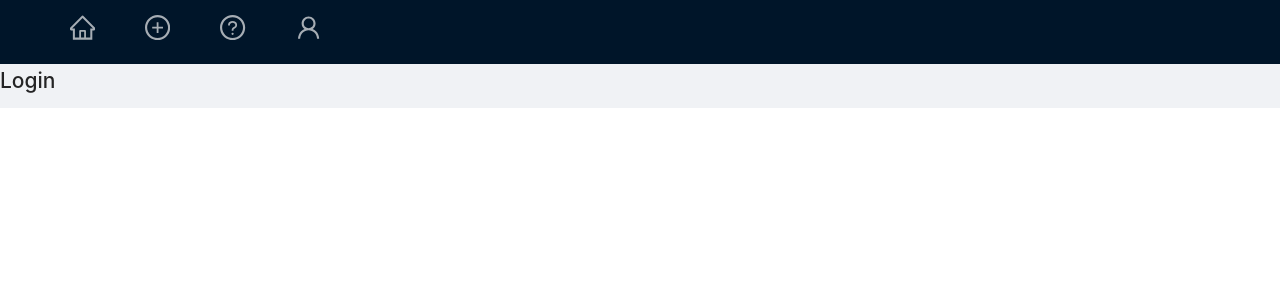
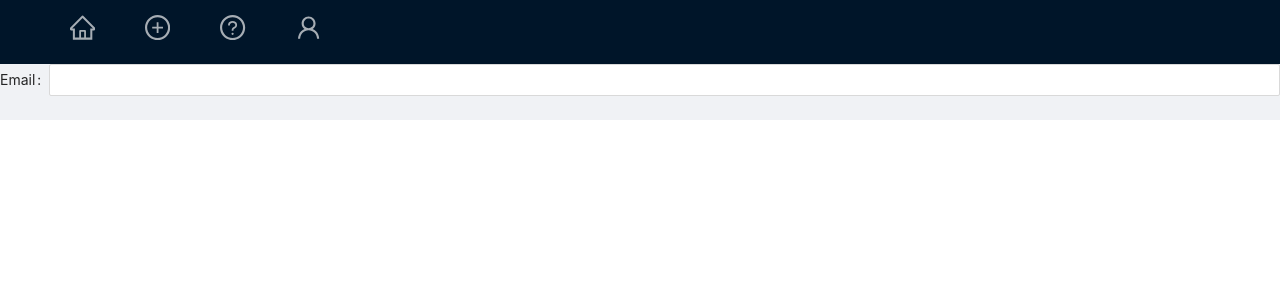
Before and after one commit to stolomeo/my-restaurant-list, a React (Create React App) app: page /login in a window 1280 px wide. Shown: the top 300 px of the page. Built offline with nearby package versions, Linux system fonts and the light colour scheme.

Commit message:
Create Login component

```diff
--- a/package.json
+++ b/package.json
@@ -8,6 +8,7 @@
     "@testing-library/react": "^13.2.0",
     "@testing-library/user-event": "^13.5.0",
     "antd": "^4.20.5",
+    "firebase": "^9.8.1",
     "react": "^18.1.0",
     "react-dom": "^18.1.0",
     "react-router-dom": "^6.3.0",
--- a/src/App.js
+++ b/src/App.js
@@ -3,6 +3,7 @@ import { Layout } from "antd";
 import Menubar from "./components/Menubar";
 import { Route, Routes } from "react-router-dom";
 import RestaurantPage from "./components/RestaurantPage";
+import Login from "./components/Login";
 
 function App() {
   const { Header, Content } = Layout;
@@ -19,7 +20,7 @@ function App() {
           />
           <Route path="/Random" element={<h1>Random</h1>} />
           <Route path="/add" element={<h1>Add restaurant</h1>} />
-          <Route path="/login" element={<h1>Login</h1>} />
+          <Route path="/login" element={<Login />} />
           <Route path="/" element={<RestaurantList />} />
         </Routes>
       </Content>
--- /dev/null
+++ b/src/components/Login.js
@@ -0,0 +1,26 @@
+import React from "react";
+import { initializeApp } from "firebase/app";
+import { Button, Form, Input } from "antd";
+
+const firebaseConfig = {
+  apiKey: "AIzaSyDfBGbR5P2Foh82CQrpoJm_gHXOrPxaHes",
+  authDomain: "my-first-firestore-st.firebaseapp.com",
+  projectId: "my-first-firestore-st",
+  storageBucket: "my-first-firestore-st.appspot.com",
+  messagingSenderId: "1049745553970",
+  appId: "1:1049745553970:web:a72cd14e8ba526c0835a2b",
+  measurementId: "G-605MHRSNP6",
+};
+
+// Initialize Firebase
+const app = initializeApp(firebaseConfig);
+
+export default function Login() {
+  return (
+    <Form>
+      <Form.Item label="Email" name="email">
+        <Input />
+      </Form.Item>
+    </Form>
+  );
+}
```
Also changed, not shown: 1 other file (tests, documents, lock files or other folders).
